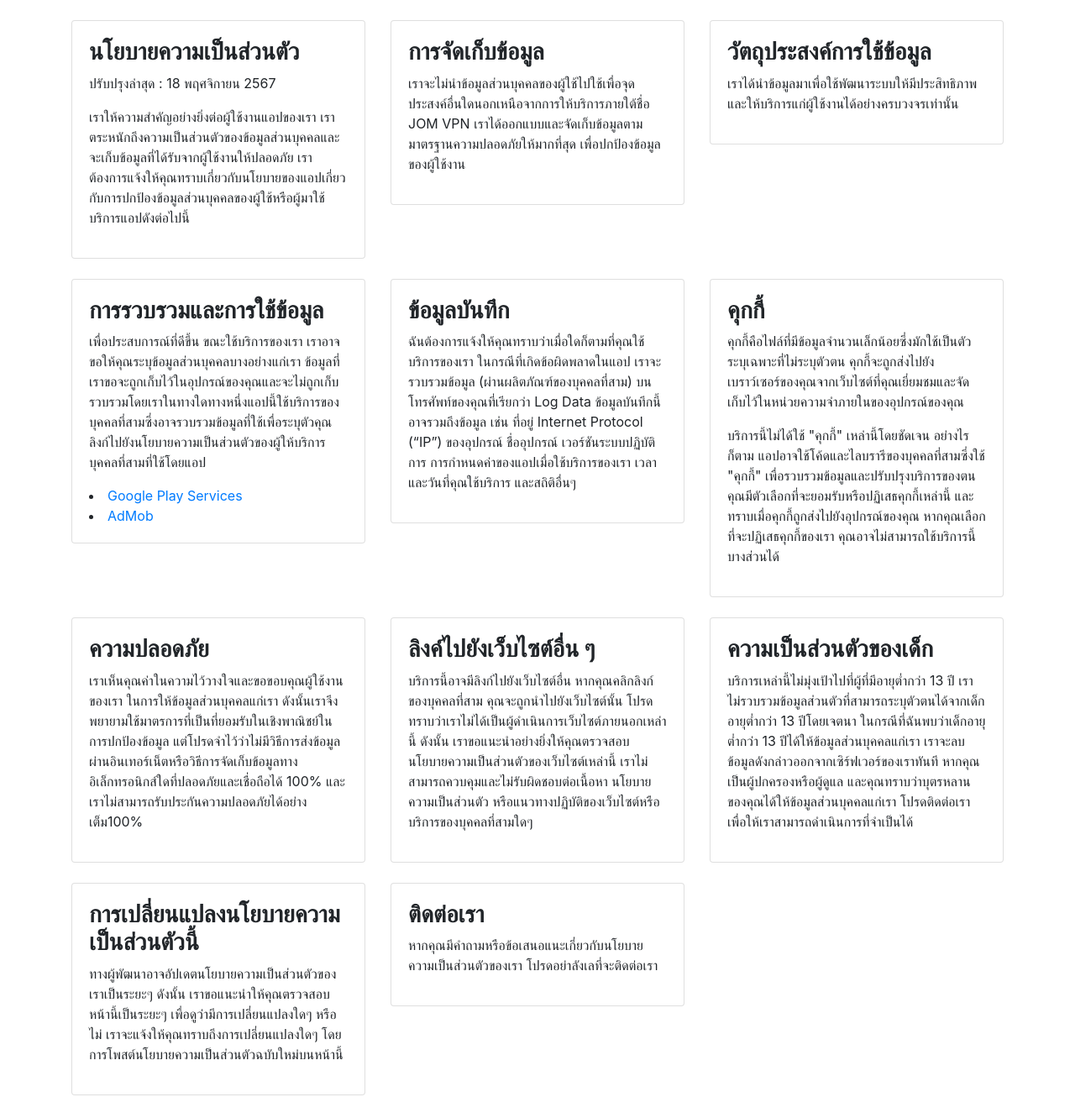
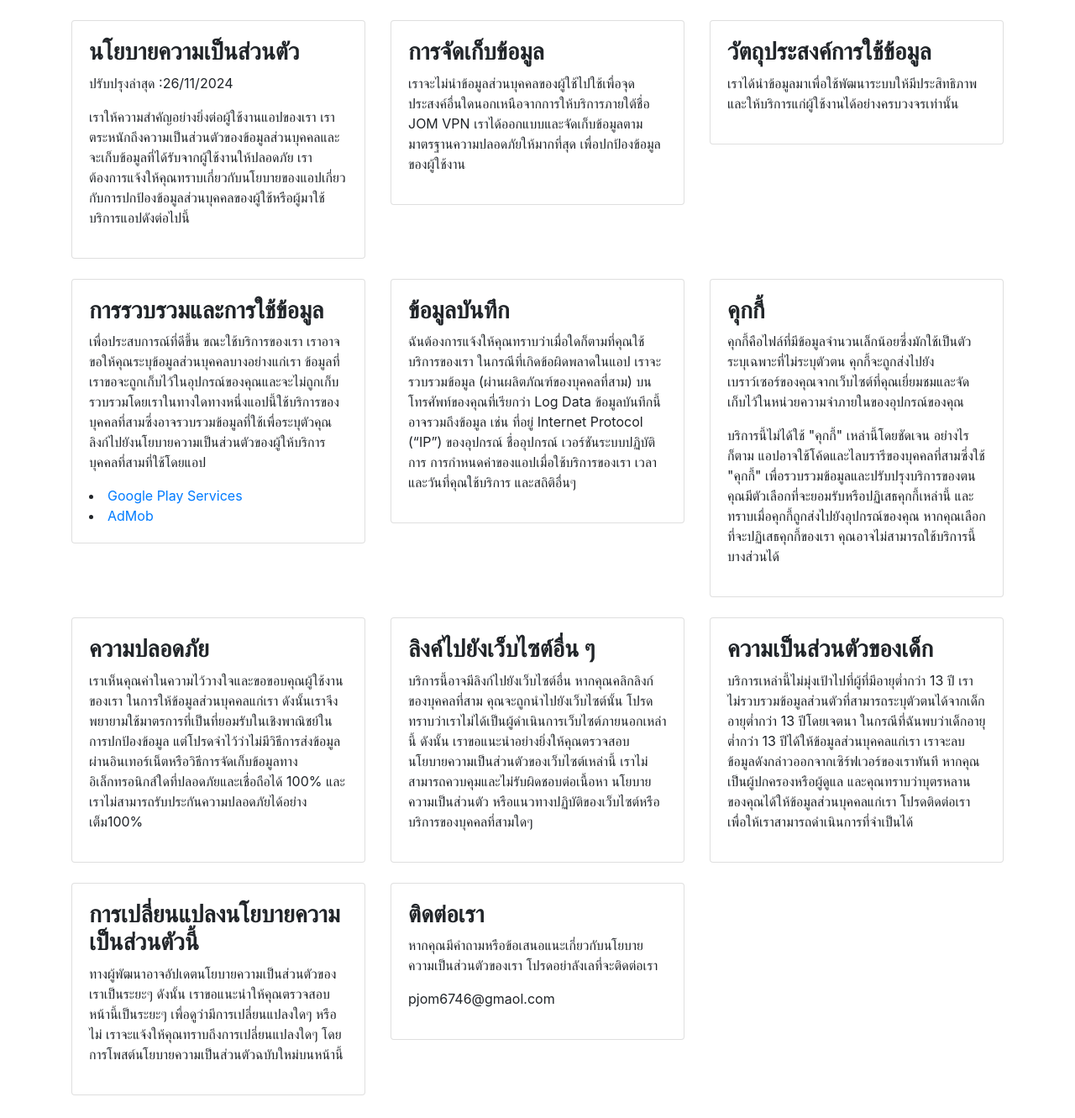
Before and after one commit to p-jom/p-jom.github.io, a plain HTML site: page privacy.html in a window 1280 px wide. Shown: the top 1331 px of the page at 84% size. Drawn offline with nearby package versions, Linux system fonts and the light colour scheme.

Commit message:
Update privacy.html

```diff
--- a/privacy.html
+++ b/privacy.html
@@ -26,7 +26,7 @@
                 <div class="card mb-4">
                     <div class="card-body">
                     	<h3><strong>นโยบายความเป็นส่วนตัว</strong></h3>
-                        <p>ปรับปรุงล่าสุด : 18 พฤศจิกายน 2567</p>
+                        <p>ปรับปรุงล่าสุด :26/11/2024</p>
                         <p>เราให้ความสำคัญอย่างยิ่งต่อผู้ใช้งานแอปของเรา เราตระหนักถึงความเป็นส่วนตัวของข้อมูลส่วนบุคคลและจะเก็บข้อมูลที่ได้รับจากผู้ใช้งานให้ปลอดภัย เราต้องการแจ้งให้คุณทราบเกี่ยวกับนโยบายของแอปเกี่ยวกับการปกป้องข้อมูลส่วนบุคคลของผู้ใช้หรือผู้มาใช้บริการแอปดังต่อไปนี้</p>
 
                     </div>
@@ -117,6 +117,7 @@
                     <div class="card-body">
                     	<h3><strong>ติดต่อเรา</strong></h3>
                     <p>หากคุณมีคำถามหรือข้อเสนอแนะเกี่ยวกับนโยบายความเป็นส่วนตัวของเรา โปรดอย่าลังเลที่จะติดต่อเรา</p>
+                        <p>pjom6746@gmaol.com</p>
                     </div>
                 </div>
             </div>
```
